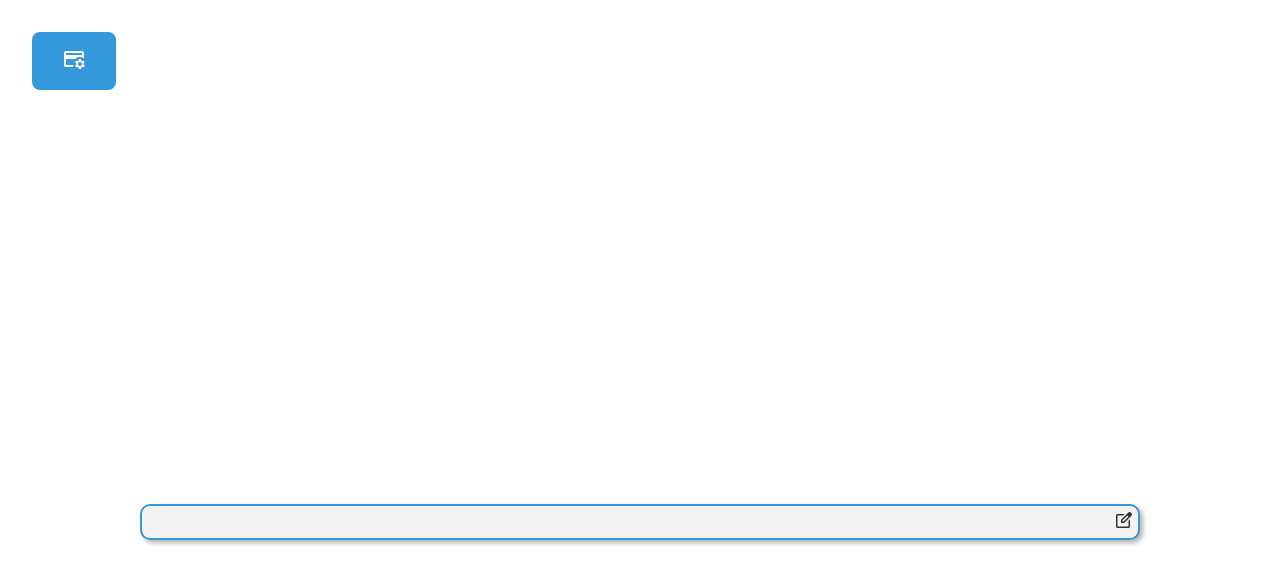
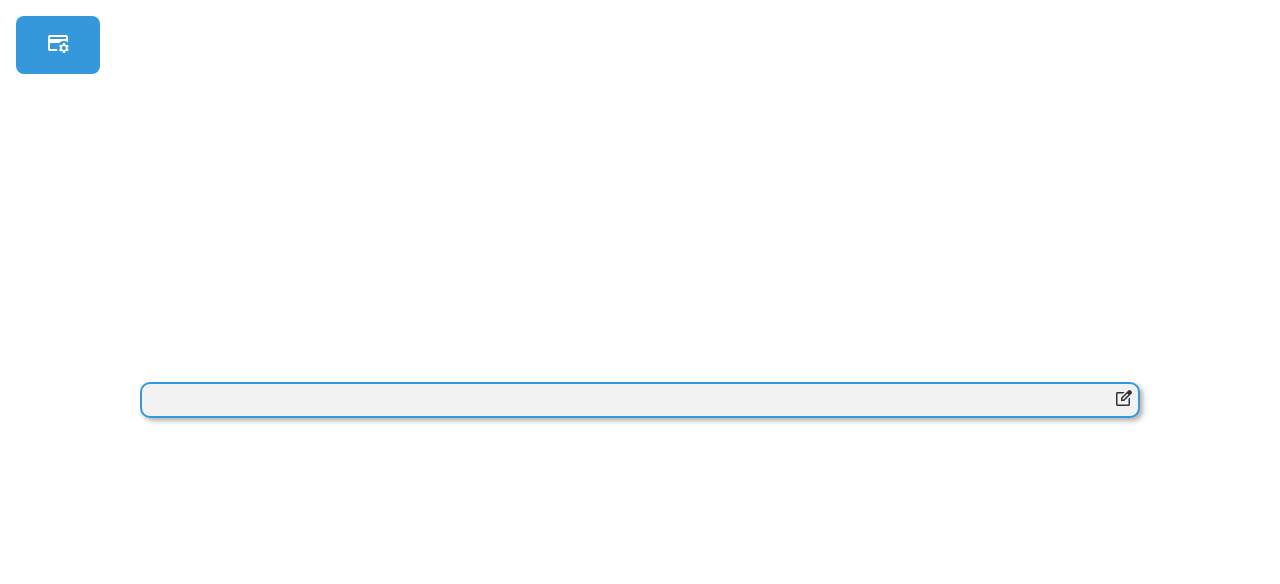
Before and after one commit to jonatansegovia/JS-asker, a React (Vite) app: page / in a window 1280 px wide. Shown: the top 584 px of the page. Built offline with nearby package versions, Linux system fonts and the light colour scheme; no server answers; the database is empty.

Commit message:
refactor (App.styled, Button.styled, Button, Card.styled): styled changed to preserve 100% height without scroll

```diff
--- a/src/App.css
+++ b/src/App.css
@@ -16,3 +16,7 @@ body,
   width: 100%;
   height: 100%;
 }
+
+#main {
+  position: relative;
+}
--- a/src/components/Button/Button.css
+++ b/src/components/Button/Button.css
@@ -6,17 +6,35 @@
   cursor: pointer;
   display: block;
   font-size: 16px;
-  margin: 2rem;
+  padding: 15px 30px;
+  position: absolute;
+  text-align: center;
+  text-decoration: none;
+  top: 1rem;
+  left: 1rem;
+  transition: all 0.3s, color 0.3s;
+  z-index: 1;
+}
+
+.button:hover,
+.msg-button:hover {
+  background-color: #9900ff;
+  color: #fff;
+  transform: scale(1.1);
+}
+
+.msg-button {
+  background-color: #3498db;
+  border-radius: 8px;
+  border: none;
+  color: #fff;
+  cursor: pointer;
+  display: block;
+  font-size: 16px;
   padding: 15px 30px;
   text-align: center;
   text-decoration: none;
   transition: all 0.3s, color 0.3s;
-}
-
-.button:hover {
-  background-color: #9900ff;
-  color: #fff;
-  transform: scale(1.1);
 }
 
 @media (width < 400px) {
--- a/src/components/Button/Button.tsx
+++ b/src/components/Button/Button.tsx
@@ -11,7 +11,7 @@ interface ButtonProps {
 }
 
 const Button: React.FC<ButtonProps> = ({ handleClick, iconName, message }) => (
-  <button className="button" onClick={handleClick}>
+  <button className={message ? 'msg-button' : 'button'} onClick={handleClick}>
     {message ? message : <Icon iconName={iconName} />}
   </button>
 );
--- a/src/components/Card/Card.css
+++ b/src/components/Card/Card.css
@@ -3,7 +3,7 @@
   display: flex;
   height: 100%;
   justify-content: center;
-  margin: 1rem;
+  margin: 0 1rem;
   transform-style: preserve-3d;
   transition: transform 0.5s;
   word-wrap: break-word;
```
